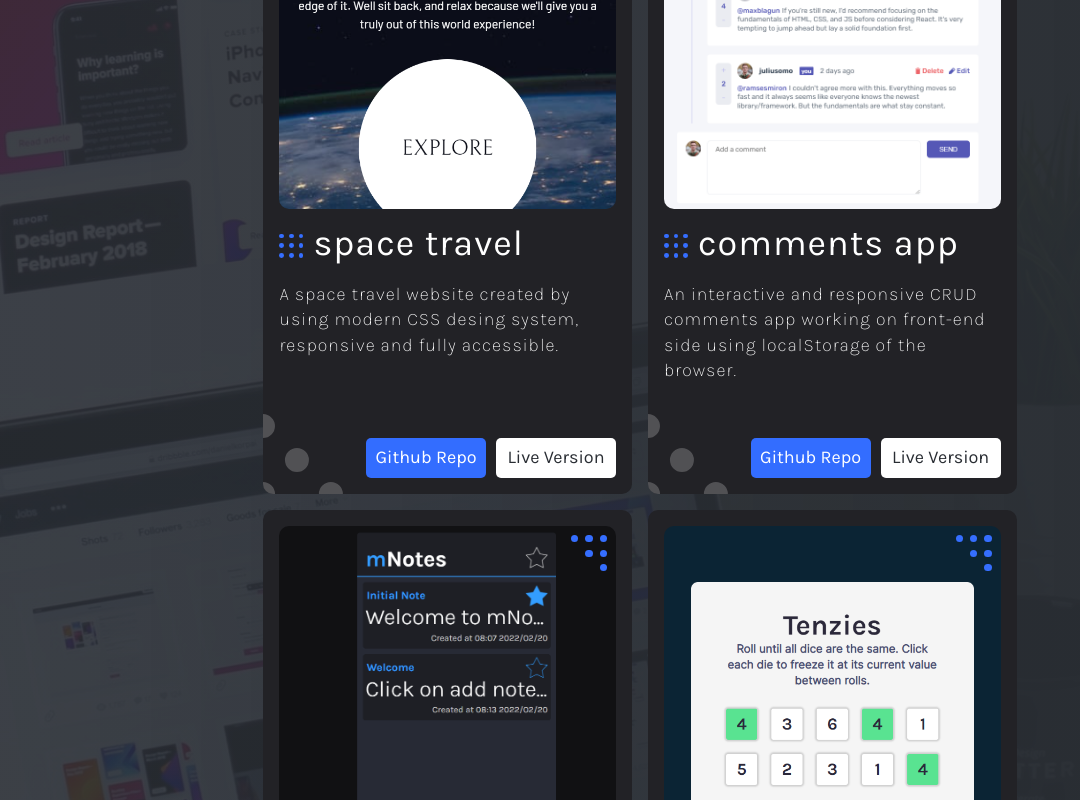
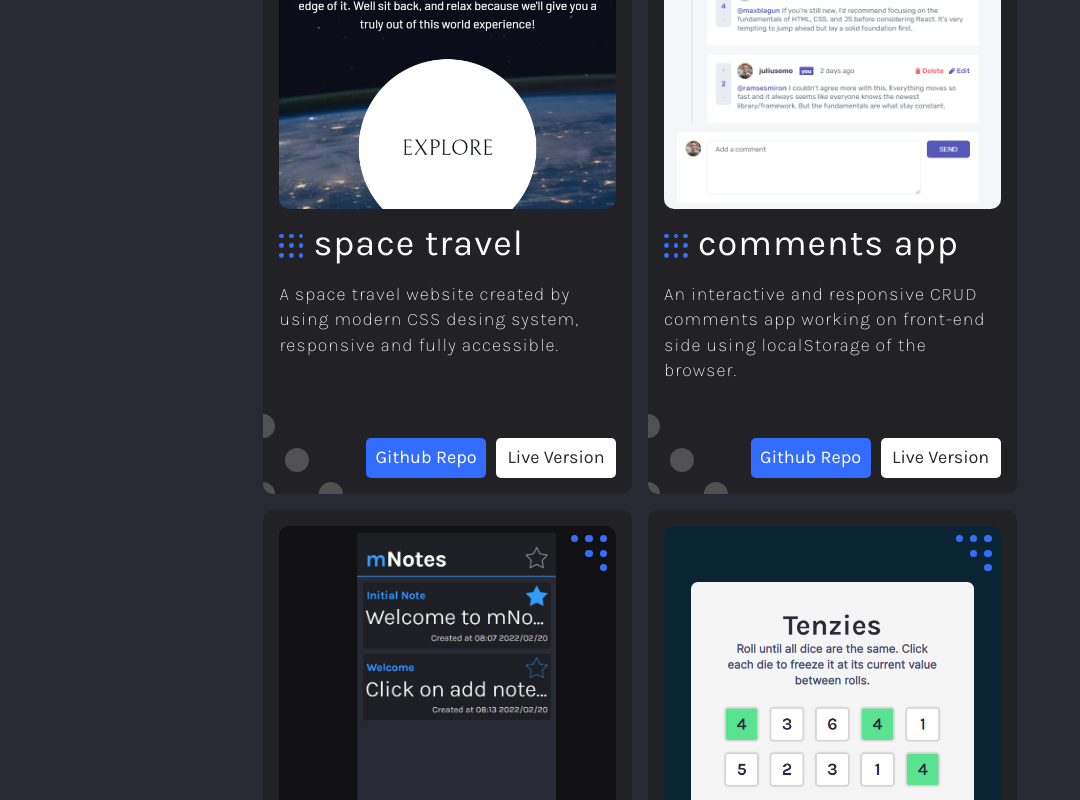
Before and after one commit to alisariyer/alisariyer, a React (Create React App) app: page / in a window 1280 px wide. Shown: the part 644-1444 px from the top of the page, without its empty margins (0-1080 px from the left). Built offline with nearby package versions, Linux system fonts and the light colour scheme.

Commit message:
Remove background image

```diff
--- a/src/css/initial.css
+++ b/src/css/initial.css
@@ -4,7 +4,7 @@
 
 :root {
     --clr-blue: 223 100% 60%;
-    --clr-dark: 214 11% 18%;
+    --clr-dark: 240 11% 18%;
     --clr-gray: 227 6% 14%;
     --clr-white: 0 0% 100%;
     /* to remove highlight on mobile device when touching on buttons */
@@ -58,12 +58,7 @@ body {
     font-family: 'Karla', sans-serif;
     font-size: calc(var(--rem) * 2.4);
     letter-spacing: calc(var(--rem) * .1);
-    background:
-        linear-gradient(90deg,
-                  hsl( var(--clr-dark) / .9),
-                  hsl( var(--clr-dark))
-                ),
-                center / cover no-repeat fixed url(../../public/images/bg-hero-mobile.jpg);
+    background: hsl( var(--clr-dark));
     color: hsl( var(--clr-white) / 1);
     line-height: 1;
     width: 100%;
```
